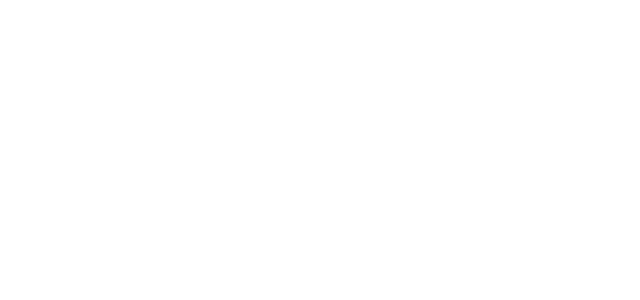
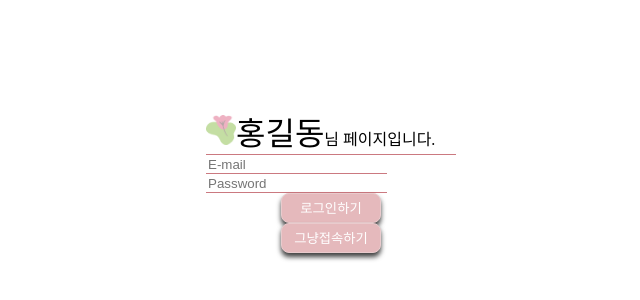
Before and after one commit to myojinnam/callmebyyourtext_front, a React (Create React App) app: page /loginForComment in a window 1280 px wide. Before the commit this address had no page. Shown: the part 220-520 px from the top of the page, without its empty margins (309-949 px from the left). Built offline with nearby package versions, Linux system fonts and the light colour scheme.

Commit message:
Feat: Add LoginForComment page

```diff
--- a/src/App.js
+++ b/src/App.js
@@ -3,7 +3,7 @@
 import { GlobalStyle } from './styles/GlobalStyle';
 import Home from './pages/Home';
 import Question from './pages/Question';
-import LoginForComment from './pages/LoginForComment';
+import LoginForComment from './pages/LoginForComment/LoginForComment';
 
 const App = () => {
   return (
@@ -12,10 +12,10 @@
       <Routes>
         <Route path="/" element={<Home />}></Route>
         <Route path="/question" element={<Question />}></Route>
-        {/* <Route
+        <Route
           path="/loginForComment"
           element={<LoginForComment user={'홍길동'} />}
-        ></Route> */}
+        ></Route>
       </Routes>
     </>
   );
--- a/src/pages/LoginForComment.js
+++ /dev/null
@@ -1,46 +0,0 @@
-import React, { useEffect, useState } from 'react';
-import Loading from '../components/Loading/Loading';
-import Header from './../components/Header/Header';
-import Button from './../components/Button/Button';
-import styled from 'styled-components';
-
-export default function LoginForComment({ user }) {
-  const [ready, setReady] = useState(false);
-  const handleGoToLogin = (e) => {
-    e.preventDefault();
-    console.log('loginpage');
-  };
-  const handleGotoNext = (e) => {
-    e.preventDefault();
-    console.log('gotonext');
-  };
-  useEffect(() => {
-    //3초 뒤에 실행
-    setTimeout(() => {
-      setReady(true);
-    }, 3000);
-  }, []);
-  return !ready ? (
-    <Loading />
-  ) : (
-    <>
-      <Header user={user} />
-      <main>
-        <form>
-          <input type={'text'} />
-          <input type={'password'} />
-          <Button
-            value={'로그인하기'}
-            width={'100px'}
-            onClick={handleGoToLogin}
-          />
-          <Button
-            value={'그냥접속하기'}
-            width={'100px'}
-            onClick={handleGotoNext}
-          />
-        </form>
-      </main>
-    </>
-  );
-}
--- /dev/null
+++ b/src/pages/LoginForComment/LoginForComment.js
@@ -0,0 +1,98 @@
+import React, { useEffect, useState } from 'react';
+import Loading from '../../components/Loading/Loading';
+import Header from '../../components/Header/Header';
+import Button from '../../components/Button/Button';
+import styled from 'styled-components';
+import styles from './LoginForComment.module.css';
+
+const Main = styled.span`
+  width: 100%;
+  min-height: 80%;
+`;
+
+const Form = styled.span`
+  display: flex;
+  flex-direction: column;
+  width: 100%;
+`;
+
+export default function LoginForComment({ user }) {
+  //loading
+  const [ready, setReady] = useState(false);
+  //login
+  const [inputId, setInputId] = useState('');
+  const [inputPw, setInputPw] = useState('');
+
+  //Click Evnet Handler
+  const handleGoToLogin = (e) => {
+    e.preventDefault();
+  };
+  const handleGotoNext = (e) => {
+    e.preventDefault();
+    console.log('gotonext');
+  };
+
+  //Input Change Evnet Handler
+  const handleInputId = (e) => {
+    setInputId(e.target.value);
+  };
+  const handleInputPw = (e) => {
+    setInputPw(e.target.value);
+  };
+
+  useEffect(() => {
+    //3초 뒤에 실행
+    setTimeout(() => {
+      setReady(true);
+    }, 3000);
+  }, []);
+
+  return !ready ? (
+    <Loading />
+  ) : (
+    <>
+      <Header user={user} />
+      <Main>
+        <Form>
+          <div className={styles.inputWrap}>
+            <label htmlFor="input_id">
+              <img src="" alt="" />
+            </label>
+            <input
+              className={styles.input}
+              type={'text'}
+              name="input_id"
+              value={inputId}
+              onChange={handleInputId}
+              placeholder="E-mail"
+            />
+          </div>
+          <div>
+            <label htmlFor="input_pw">
+              <img src="" alt="" />
+            </label>
+            <input
+              className={styles.input}
+              type={'password'}
+              name="input_pw"
+              value={inputPw}
+              onChange={handleInputPw}
+              placeholder="Password"
+            />
+          </div>
+
+          <Button
+            value={'로그인하기'}
+            width={'100px'}
+            onClick={handleGoToLogin}
+          />
+          <Button
+            value={'그냥접속하기'}
+            width={'100px'}
+            onClick={handleGotoNext}
+          />
+        </Form>
+      </Main>
+    </>
+  );
+}
--- /dev/null
+++ b/src/pages/LoginForComment/LoginForComment.module.css
@@ -0,0 +1,9 @@
+.input {
+  border: none;
+  border-bottom: 1px #cb7980 solid;
+  outline: none;
+}
+
+.inputWrap {
+  width: 100%;
+}
```
Also changed, not shown: src/assets/images/inputId.png (added), src/assets/images/inputPw.png (added).
